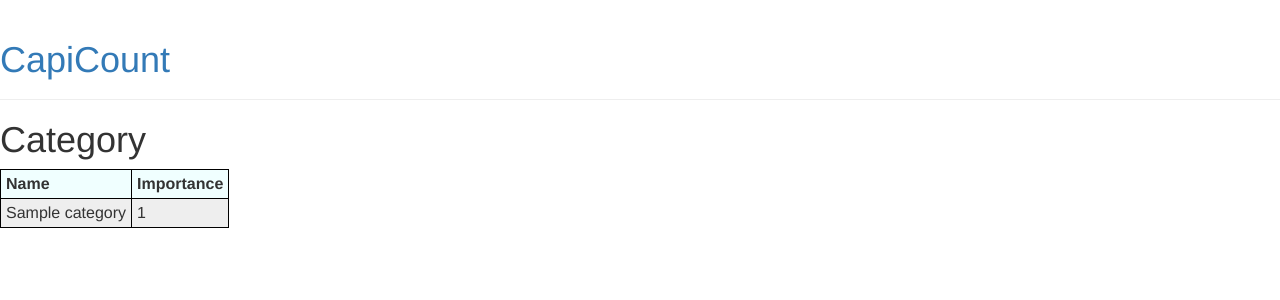
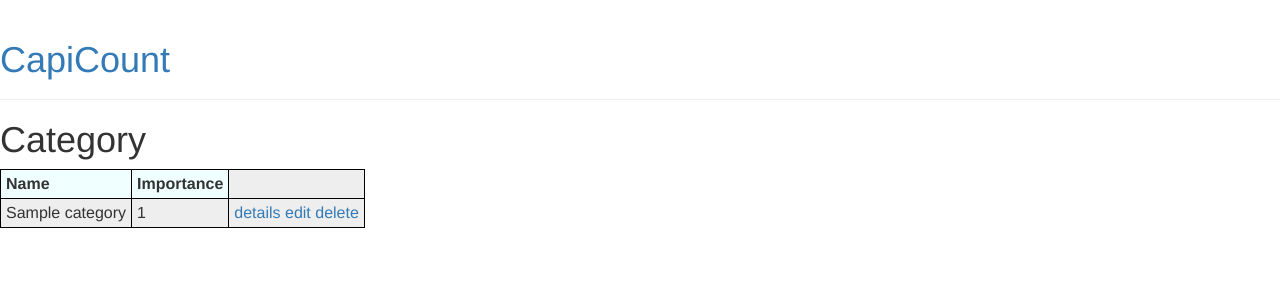
Before and after one commit to Zen-CODE/zenprojects, a Django app: page /budget/category in a window 1280 px wide. Shown: the top 300 px of the page. Run offline with Django 3.2, Linux system fonts and the light colour scheme; tables that the repository leaves empty hold one stand-in row (values such as "Sample post"); some libraries are stand-ins or nearby versions.

Commit message:
Added Edit/View/Update links to the view

```diff
--- a/python/django/capiccount/budget/templates/budget/category_list.html
+++ b/python/django/capiccount/budget/templates/budget/category_list.html
@@ -14,6 +14,10 @@
 <tr>
 <td>{{ category.name }}</td>
 <td>{{ category.importance }}</td>
+<td>
+<a  href="{% url "budget:category_detail"  category.id  %}">details</a>
+<a  href="{% url "budget:category_edit"  category.id  %}">edit</a>
+<a  href="{% url "budget:category_delete"  category.id  %}">delete</a>
 </td>
 </tr>
 
--- a/python/django/capiccount/budget/urls.py
+++ b/python/django/capiccount/budget/urls.py
@@ -18,7 +18,7 @@ urlpatterns = [
          success_url="/budget/category"),
          name='category_create'),
     path('category/update/<int:pk>', views.CategoryUpdate.as_view(),
-         name='category_update'),
+         name='category_edit'),
     path('category/delete/<int:pk>', views.CategoryDelete.as_view(),
          name='category_delete'),
 ]
```
